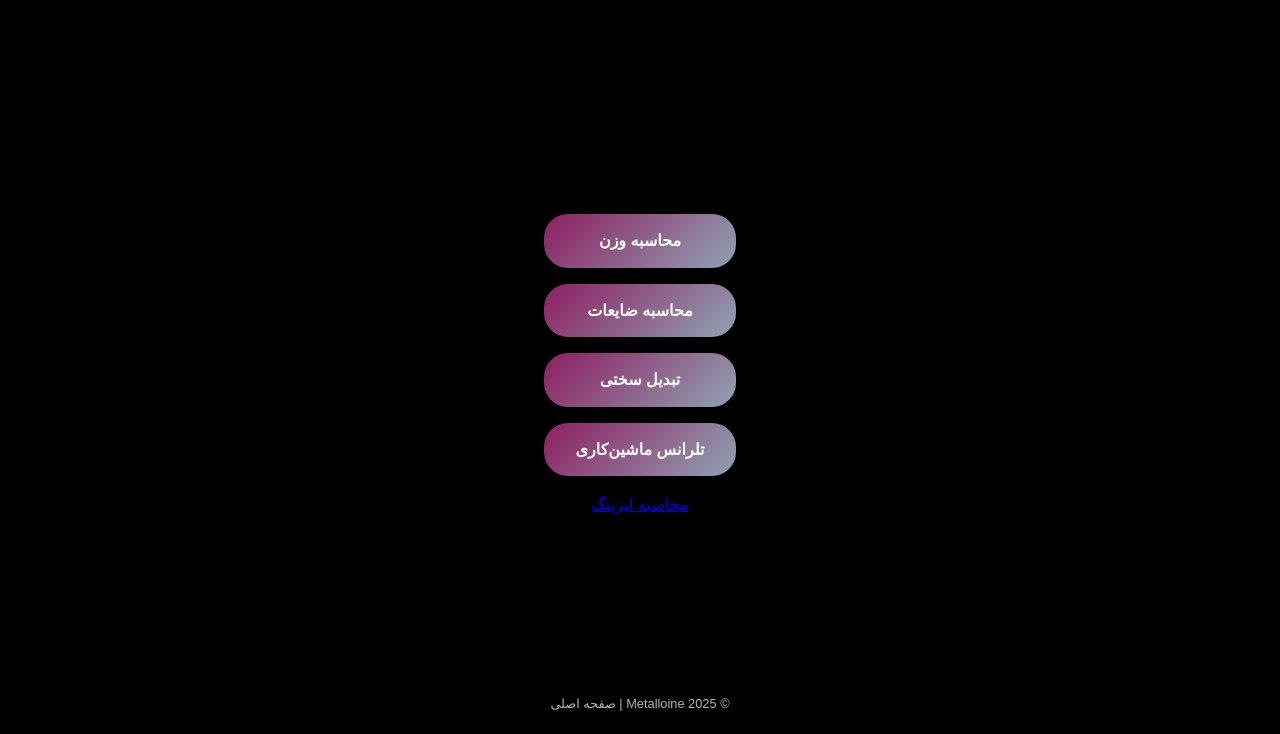
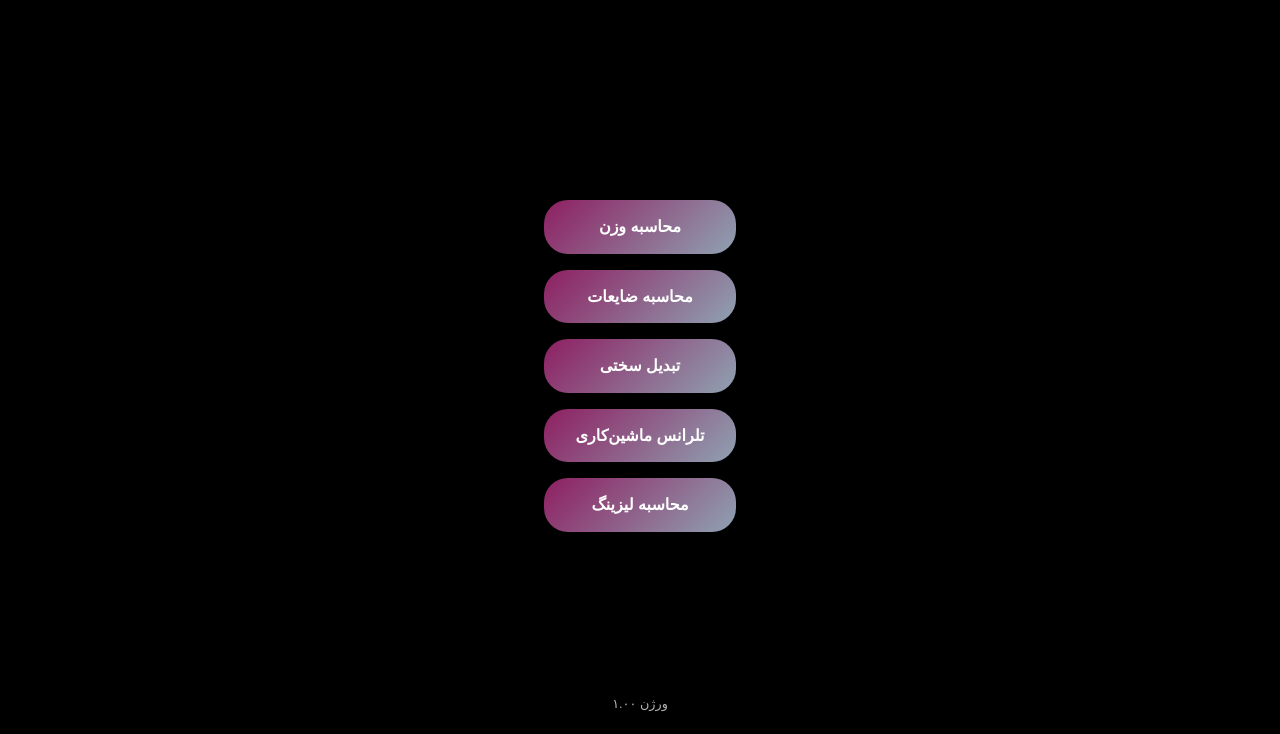
Before and after one commit to hosram/metalloine-app, a plain HTML site: page index.html in a window 1280 px wide. Shown: the part 78-812 px from the top of the page. Drawn offline with Linux system fonts and the light colour scheme; a small style sheet from the web is missing.

Commit message:
Update index.html

```diff
--- a/index.html
+++ b/index.html
@@ -57,6 +57,7 @@
       background: linear-gradient(135deg, var(--c-primary), var(--c-accent));
       color: #fff; box-shadow: 0 4px 10px rgba(0,0,0,0.4);
       text-decoration: none;
+      display: inline-block;
     }
 
     footer {
@@ -79,12 +80,12 @@
     <a href="weight.html" class="btn-main">محاسبه وزن</a>
     <a href="scrap.html" class="btn-main">محاسبه ضایعات</a>
     <a href="hardness.html" class="btn-main">تبدیل سختی</a>
-    <!-- دکمه اضافه‌شده برای محاسبه وزن + تلرانس ماشین‌کاری -->
     <a href="machining-allowances.html" class="btn-main">تلرانس ماشین‌کاری</a>
-        <a href="leaseCalc.html" class="btn-icon">محاسبه لیزینگ</a>
+    <!-- دکمه لیزینگ با همان استایل -->
+    <a href="leaseCalc.html" class="btn-main">محاسبه لیزینگ</a>
   </div>
 </section>
 
-<footer>© 2025 Metalloine | صفحه اصلی</footer>
+<footer>ورژن ۱.۰۰</footer>
 </body>
 </html>
```
